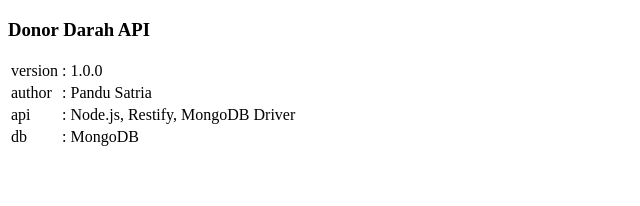
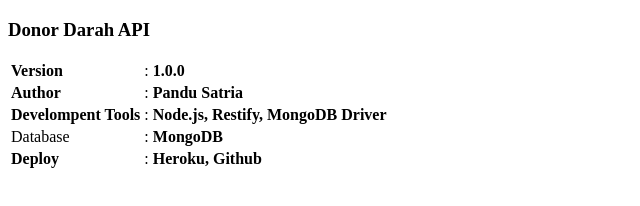
Before and after one commit to pandusatria/donordarahapi, a website: page index.html in a window 1280 px wide. Shown: the whole page, without its empty margins (0-640 px from the left). Drawn offline with Linux system fonts and the light colour scheme.

Commit message:
edit layout index

```diff
--- a/index.html
+++ b/index.html
@@ -12,46 +12,57 @@
             <tbody>
                 <tr>
                     <td>
-                        version
+                        <b>Version</b>
                     </td>
                     <td>
                         :
                     </td>
                     <td>
-                        1.0.0
+                        <b>1.0.0</b>
                     </td>
                 </tr>
                 <tr>
                     <td>
-                        author
+                        <b>Author</b>
                     </td>
                     <td>
                         :
                     </td>
                     <td>
-                        Pandu Satria
+                        <b>Pandu Satria</b>
                     </td>
                 </tr>
                 <tr>
                     <td>
-                        api
+                        <b>Develompent Tools</b>
                     </td>
                     <td>
                         :
                     </td>
                     <td>
-                        Node.js, Restify, MongoDB Driver
+                        <b>Node.js, Restify, MongoDB Driver</b>
                     </td>
                 </tr>
                 <tr>
                     <td>
-                        db
+                        <b></b>Database
                     </td>
                     <td>
                         :
                     </td>
                     <td>
-                        MongoDB
+                        <b>MongoDB</b>
+                    </td>
+                </tr>
+                <tr>
+                    <td>
+                        <b>Deploy</b>
+                    </td>
+                    <td>
+                        :
+                    </td>
+                    <td>
+                        <b>Heroku, Github</b>
                     </td>
                 </tr>
             </tbody>
```
